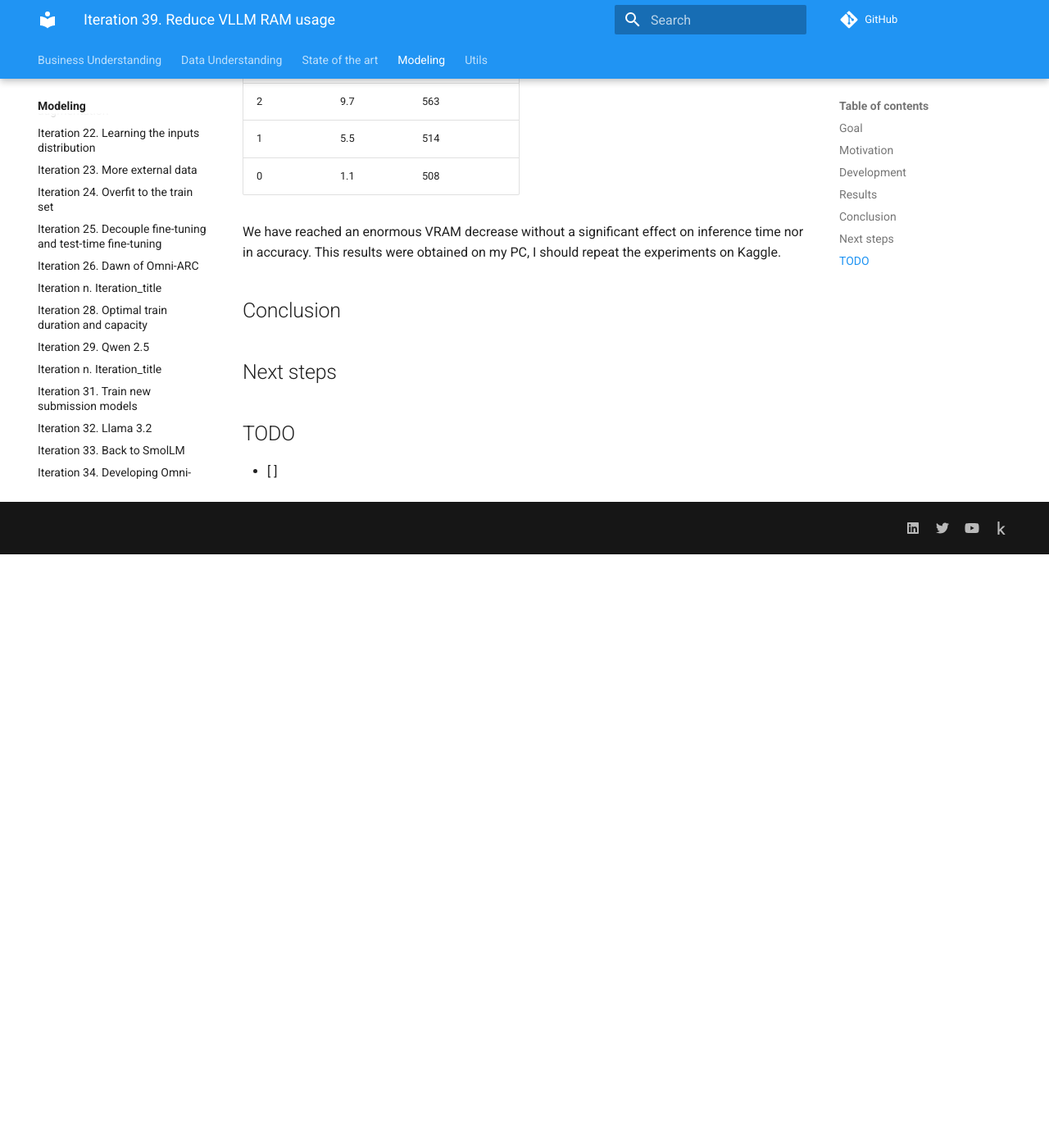
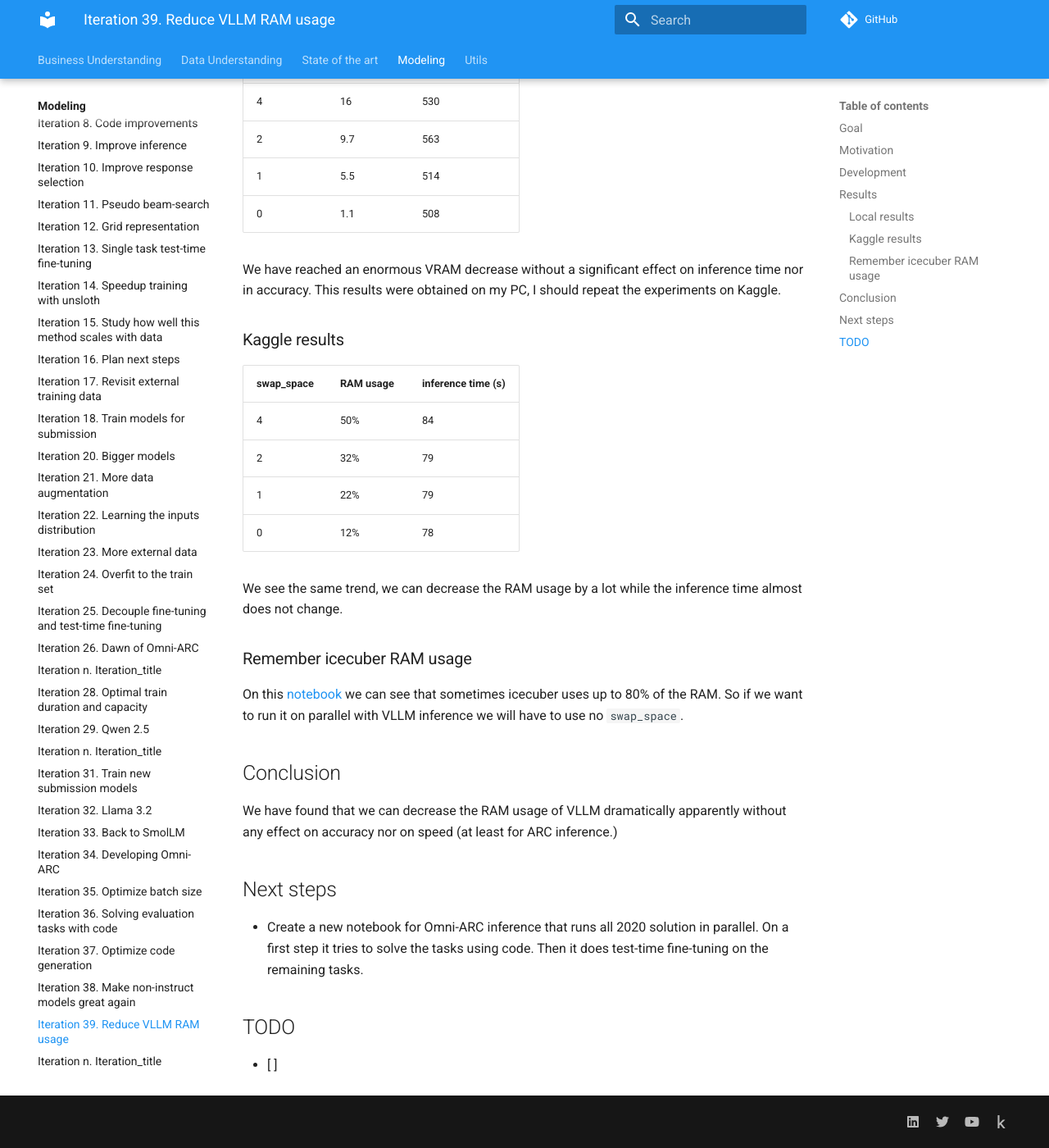
Before and after one commit to zhengjunyao-work/arc24, an MkDocs documentation site: the page built from docs/modeling/Iteration_39_reduce_vllm_ram_usage.md, in a window 1280 px wide and 1400 px high, scrolled down 833 px. Shown: the whole window at 82% size. Built offline with MkDocs 1.6.1 and Material for MkDocs 9.7.7, drawn with Linux system fonts in a browser that asks for light colours; comment, search, counter and statistics services are not loaded; before the commit the page ends 1509 px from its top, so only the background shows below that.

Commit message:
closing iteration 39 after I have found that I can reduce VLLM RAM usage dramatically

```diff
--- a/docs/modeling/Iteration_39_reduce_vllm_ram_usage.md
+++ b/docs/modeling/Iteration_39_reduce_vllm_ram_usage.md
@@ -22,6 +22,8 @@ python inference.py --model_path /home/gbarbadillo/data/temp_model --output_file
 
 ## Results
 
+### Local results
+
 | swap_space | RAM usage | inference time (s) |
 |------------|-----------|--------------------|
 | 4          | 16        | 530                |
@@ -32,9 +34,31 @@ python inference.py --model_path /home/gbarbadillo/data/temp_model --output_file
 We have reached an enormous VRAM decrease without a significant effect on inference time nor in accuracy.
 This results were obtained on my PC, I should repeat the experiments on Kaggle.
 
+### Kaggle results
+
+| swap_space | RAM usage | inference time (s) |
+|------------|-----------|--------------------|
+| 4          | 50%       | 84                 |
+| 2          | 32%       | 79                 |
+| 1          | 22%       | 79                 |
+| 0          | 12%       | 78                 |
+
+We see the same trend, we can decrease the RAM usage by a lot while the inference time almost does not
+change.
+
+### Remember icecuber RAM usage
+
+On this [notebook](https://www.kaggle.com/code/ironbar/measure-icecuber-resources) we can see that sometimes icecuber uses up to 80% of the RAM. So if we want to run it on parallel
+with VLLM inference we will have to use no `swap_space`.
+
 ## Conclusion
 
+We have found that we can decrease the RAM usage of VLLM dramatically apparently without any
+effect on accuracy nor on speed (at least for ARC inference.)
+
 ## Next steps
+
+- Create a new notebook for Omni-ARC inference that runs all 2020 solution in parallel. On a first step it tries to solve the tasks using code. Then it does test-time fine-tuning on the remaining tasks.
 
 ## TODO
 
```
